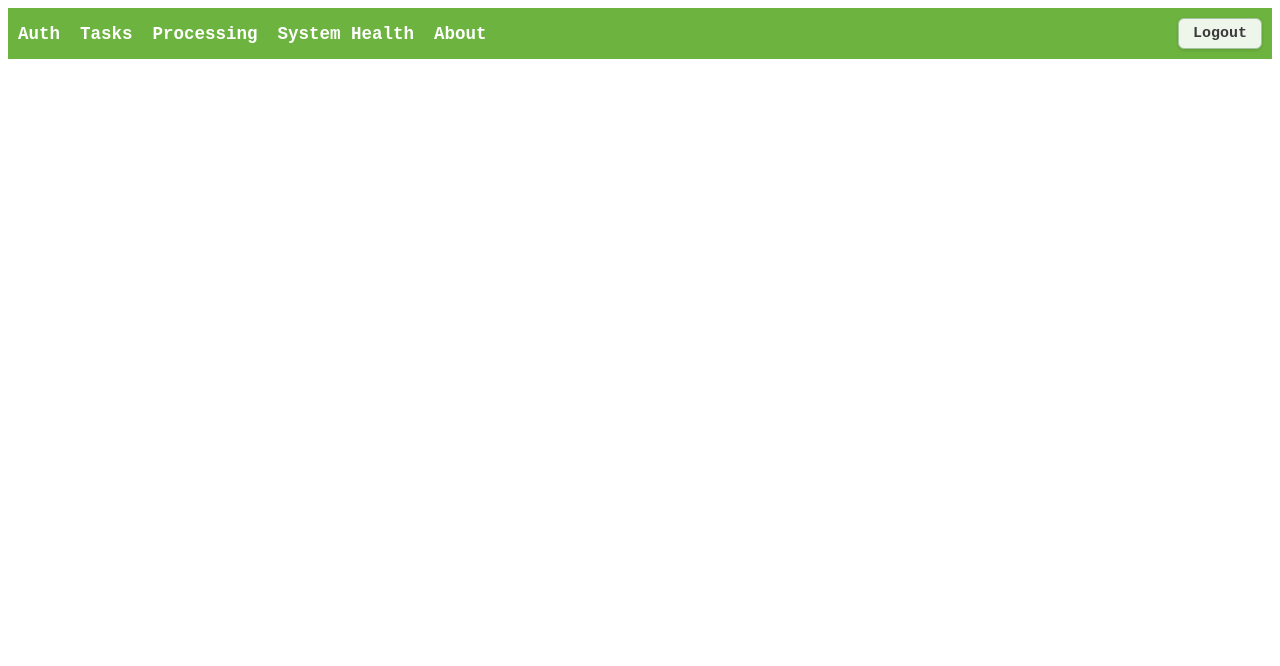
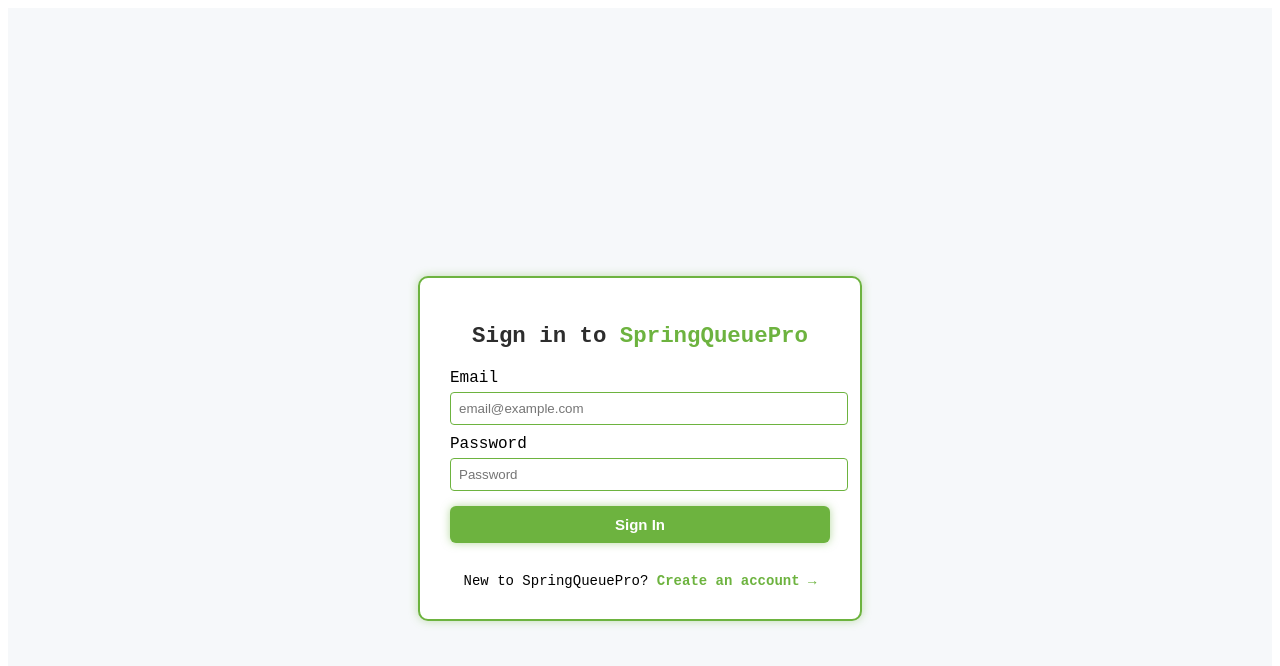
Before and after one commit to timan-z/SpringQueuePro, a React (Vite) app in the folder springqpro-frontend/: page / in a window 1280 px wide. Shown: the top 666 px of the page. Built offline with nearby package versions, Linux system fonts and the light colour scheme; no server answers.

Commit message:
Alright, so I've basically translated my Login Page from my HackMD Clone CMDE Project over here and adjusted it aesthetically to look SpringBoot-esque

```diff
--- a/springqpro-frontend/src/pages/LoginPage.tsx
+++ b/springqpro-frontend/src/pages/LoginPage.tsx
@@ -1,44 +1,190 @@
-import { useRef, useState } from "react";
+import { useState, useEffect, useRef } from "react";
 import { loginUser } from "../api/api.ts";
 import { useAuth } from "../utility/auth/AuthContext";
 import { useNavigate } from "react-router-dom";
-import NavBar from "../components/NavBar";
 
+/* 2025-12-02-NOTE: To be frank, I'm on a time crunch so I'm just going to be copying
+my Login Page design from my "Hack MD Clone" CMDE Project and adjusting it slightly aesthetically.
+TO-DO: Maybe replace this with a more original design later - make a new branch and overhaul the frontend
+whenever I've got the time to work on my atrocious frontend HTML/CSS skills (make this look nice).
+*/
 export default function LoginPage() {
     const emailRef = useRef<HTMLInputElement>(null);
     const passRef = useRef<HTMLInputElement>(null);
-    const [error, setError] = useState<string | null>(null);
+    const signInBtnRef = useRef<HTMLButtonElement>(null);
+    const [emailError, setEmailError] = useState(false);
+    const [passwordError, setPasswordError] = useState(false);
+    const [serverError, setServerError] = useState<string | null>(null);
     const { login } = useAuth();
     const navigate = useNavigate();
 
-    // Login function:
+    // Validate fields are filled:
+    const checkFormsFilled = () => {
+        const email = emailRef.current?.value ?? "";
+        const pass = passRef.current?.value ?? "";
+        if(email.trim() === "") {
+            setEmailError(true);
+            setTimeout(() => setEmailError(false), 2200);
+            return false;
+        }
+        if(pass.trim() === "") {
+            setPasswordError(true);
+            setTimeout(() => setPasswordError(false), 2200);
+            return false;
+        }
+        return true;
+    };
+
+    // ENTER key submits login:
+    useEffect(() => {
+        const handleEnterKey = (e: KeyboardEvent) => {
+            if (e.key === "Enter") signInBtnRef.current?.click();
+        };
+
+        const emailInput = emailRef.current;
+        const passInput = passRef.current;
+        if (emailInput) emailInput.addEventListener("keydown", handleEnterKey);
+        if (passInput) passInput.addEventListener("keydown", handleEnterKey);
+
+        return () => {
+            if (emailInput) emailInput.removeEventListener("keydown", handleEnterKey);
+            if (passInput) passInput.removeEventListener("keydown", handleEnterKey);
+        };
+    }, []);
+
     const handleLogin = async(e: React.FormEvent) => {
         e.preventDefault();
+        setServerError(null);
+        if(!checkFormsFilled()) return;
         const email = emailRef.current!.value;
         const password = passRef.current!.value;
-        const result = await loginUser(email, password);
-        if(result.accessToken) {
-            login(result.accessToken, result.refreshToken);
-            navigate("/token-dashboard");
-        } else {
-            setError("Invalid login credentials.");
+
+        try {
+            const result = await loginUser(email, password);
+            if (result.accessToken) {
+                login(result.accessToken, result.refreshToken);
+                navigate("/token-dashboard");
+            } else {
+                setServerError("Invalid email or password.");
+            }
+        } catch {
+            setServerError("[Server/Network Error] Login failed unexpectedly. Try again.");
         }
-    };
+    }
 
-    /* 2025-12-02-NOTE: To be frank, I'm on a time crunch so I'm just going to be copying
-    my Login Page design from my "Hack MD Clone" CMDE Project and adjusting it slightly aesthetically.
-    TO-DO: Maybe replace this with a more original design later - make a new branch and overhaul the frontend
-    whenever I've got the time to work on my atrocious frontend HTML/CSS skills (make this look nice).
-    */
     return(
-        <div>
-            {/* NOTE: Remove NavBar after I have it looking nice -- it's not supposed to be on the LoginPage!!! */}
-            <NavBar />
+        <div style={{
+            height: "100vh",
+            width: "100%",
+            backgroundColor: "#f6f8fa",
+            fontFamily: "monospace",
+            display: "flex",
+            justifyContent: "center",
+            alignItems: "center",
+            paddingTop: "40px"
+        }}>
+            {/* Outer-most <div> element containing the "Sign in to SoringQueuePro" box. Should be centered in the middle of the screen: */}
+            <div style={{
+                width: "380px",
+                padding: "30px",
+                backgroundColor: "#ffffff",
+                border: "2px solid #6db33f",
+                borderRadius: "10px",
+                boxShadow: "0 0 10px rgba(109,179,63,0.4)",
+                display: "flex",
+                flexDirection: "column",
+                alignItems: "center",
+                gap: "20px"
+            }}>
+                <h1 style={{ marginBottom: "0px", fontSize: "1.4rem", color: "#2d2d2d" }}>
+                    Sign in to <span style={{ color: "#6db33f" }}>SpringQueuePro</span>
+                </h1>
 
+                {serverError && (
+                    <div style={{ color: "#cc0000", fontSize: "14px" }}>{serverError}</div>
+                )}
 
+                <form
+                    onSubmit={handleLogin}
+                    style={{
+                        width: "100%",
+                        display: "flex",
+                        flexDirection: "column",
+                        alignItems: "center"
+                }}>
+                    {/* Email field */}
+                    <div style={{ width: "100%", marginBottom: "10px" }}>
+                        <label style={{ fontSize: "16px", marginBottom: "5px", display: "block" }}>Email</label>
 
+                        {emailError && (
+                            <div style={{ color: "#cc0000", marginBottom: "5px", fontSize: "13px" }}>
+                                ⚠ Please enter an email.
+                            </div>
+                        )}
 
+                        <input ref={emailRef} type="email" placeholder="email@example.com"
+                        style={{
+                            width: "100%",
+                            padding: "8px",
+                            border: "1px solid #6db33f",
+                            borderRadius: "4px",
+                            color: "#2d2d2d"
+                        }}/>
+                    </div>
 
+                    {/* Password field */}
+                    <div style={{ width: "100%", marginBottom: "15px" }}>
+                        <label style={{ fontSize: "16px", marginBottom: "5px", display: "block" }}>Password</label>
+
+                        {passwordError && (
+                            <div style={{ color: "#cc0000", marginBottom: "5px", fontSize: "13px" }}>
+                                ⚠ Please enter a password.
+                            </div>
+                        )}
+
+                        <input ref={passRef} type="password" placeholder="Password"
+                        style={{
+                            width: "100%",
+                            padding: "8px",
+                            border: "1px solid #6db33f",
+                            borderRadius: "4px",
+                            color: "#2d2d2d"
+                        }}/>
+                    </div>
+
+                    {/* Sign in button */}
+                    <button
+                        ref={signInBtnRef}
+                        type="submit"
+                        style={{
+                        width: "100%",
+                        padding: "10px",
+                        backgroundColor: "#6db33f",
+                        border: "none",
+                        borderRadius: "6px",
+                        color: "#ffffff",
+                        fontWeight: "bold",
+                        cursor: "pointer",
+                        fontSize: "15px",
+                        boxShadow: "0 0 8px rgba(109,179,63,0.5)"
+                    }}>
+                        Sign In
+                    </button>
+                </form>
+
+                {/* Create account */}
+                <div style={{ marginTop: "10px", fontSize: "14px" }}>
+                    New to SpringQueuePro?{" "}
+                    <a href="/register"
+                    style={{
+                        color: "#6db33f",
+                        fontWeight: "bold",
+                        textDecoration: "none"
+                    }}>
+                        Create an account →
+                    </a>
+                </div>
+            </div>
         </div>
     );
 }
```
